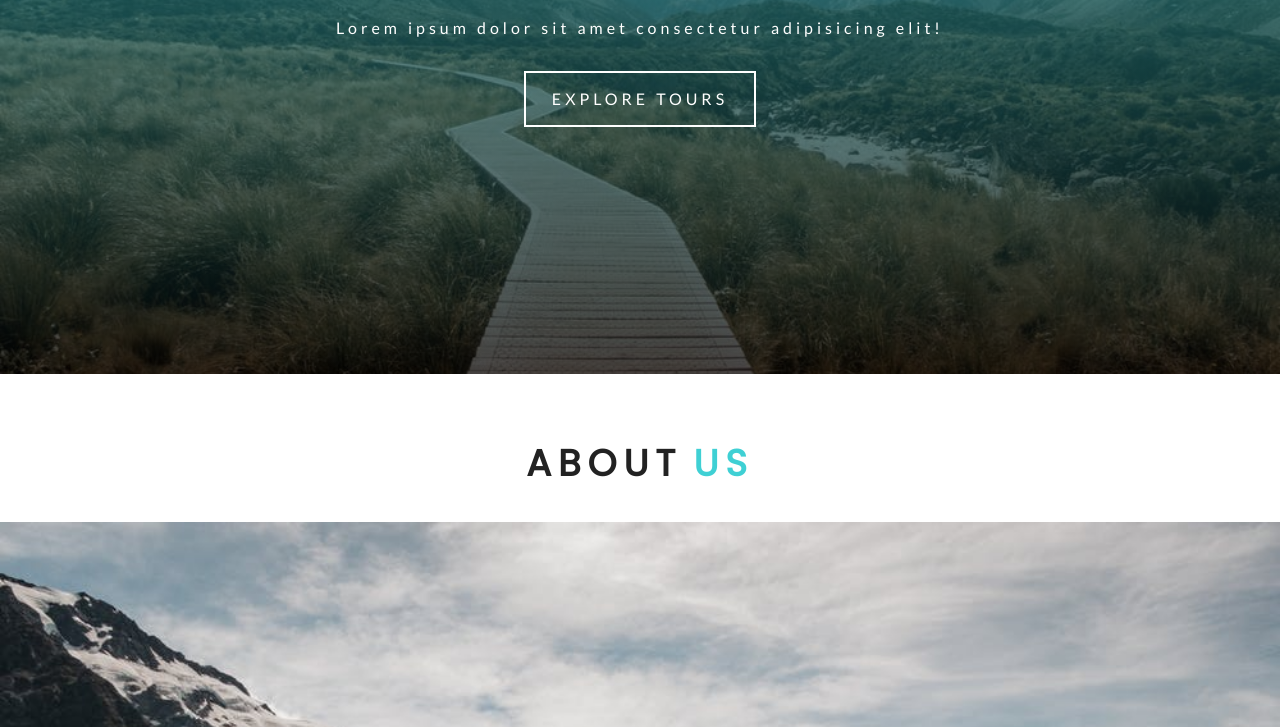
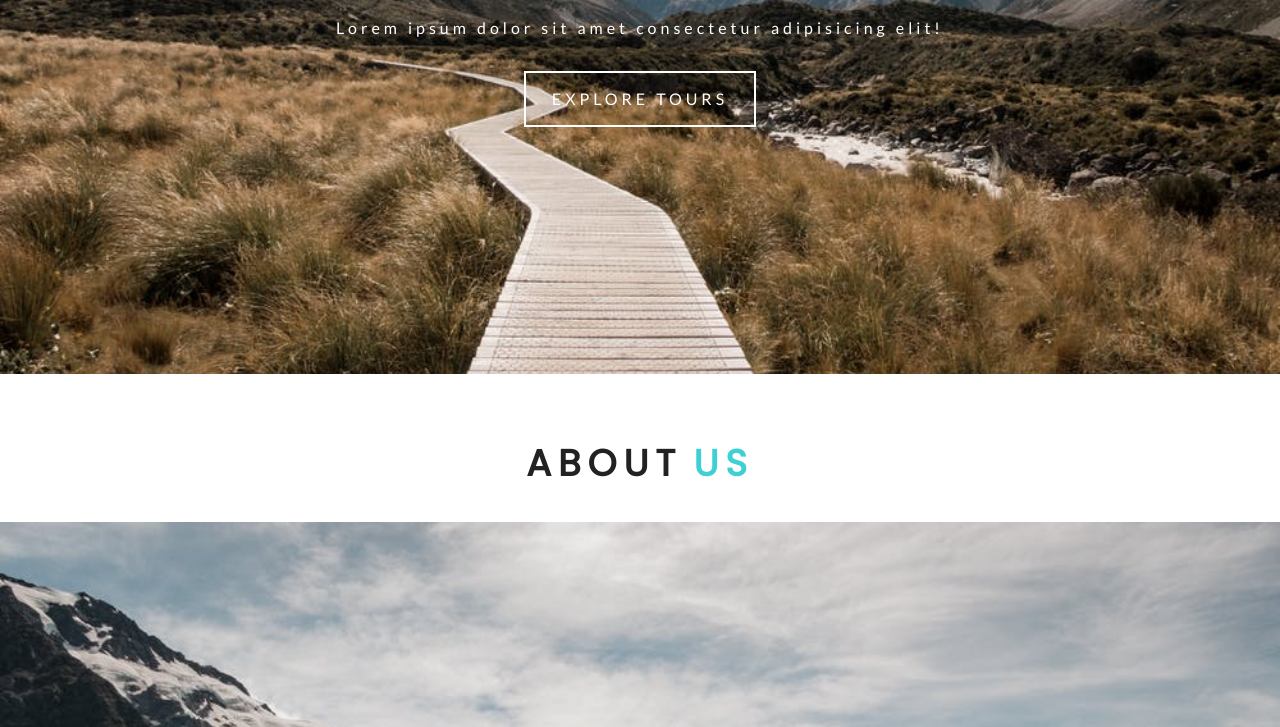
Before and after one commit to subhashb/backroads, a Gatsby site: page / in a window 1280 px wide. Shown: the part 511-1238 px from the top of the page. Built offline with nearby package versions, Linux system fonts and the light colour scheme; Gatsby itself is replaced by a stand-in of ours.

Commit message:
Styled Hero with Background Image

```diff
--- /dev/null
+++ b/src/components/StyledHero.js
@@ -0,0 +1,25 @@
+import React from "react"
+import styled from "styled-components"
+import BackgroundImage from "gatsby-background-image"
+
+const StyledHero = ({ img, className, children, home }) => {
+  return (
+    <BackgroundImage className={className} fluid={img} home={home}>
+      {children}
+    </BackgroundImage>
+  )
+}
+
+export default styled(StyledHero)`
+  min-height: ${props => (props.home ? "calc(100vh - 62px)" : "50vh")};
+  background: ${props =>
+    props.home
+      ? "linear-gradient(rgba(63, 208, 212, 0.7), rgba(0, 0, 0, 0.7))"
+      : "none"};
+  background-position: center;
+  background-size: cover;
+  opacity: 1 !important;
+  display: flex;
+  justify-content: center;
+  align-items: center;
+`
--- a/src/pages/index.js
+++ b/src/pages/index.js
@@ -1,14 +1,15 @@
 import React from "react"
 import Layout from "../components/Layout"
-import SimpleHero from "../components/SimpleHero"
 import Banner from "../components/Banner"
 import { Link } from "gatsby"
 import About from "../components/Home/About"
 import Services from "../components/Home/Services"
+import StyledHero from "../components/StyledHero"
+import { graphql } from "gatsby"
 
-export default () => (
+export default ({ data }) => (
   <Layout>
-    <SimpleHero>
+    <StyledHero home="true" img={data.defaultBcg.childImageSharp.fluid}>
       <Banner
         title="continue exploring"
         info="Lorem ipsum dolor sit amet consectetur adipisicing elit!"
@@ -17,8 +18,20 @@ export default () => (
           Explore Tours
         </Link>
       </Banner>
-    </SimpleHero>
+    </StyledHero>
     <About />
     <Services />
   </Layout>
 )
+
+export const query = graphql`
+  query {
+    defaultBcg: file(relativePath: { eq: "defaultBcg.jpeg" }) {
+      childImageSharp {
+        fluid(quality: 90, maxWidth: 4160) {
+          ...GatsbyImageSharpFluid_withWebp
+        }
+      }
+    }
+  }
+`
```
